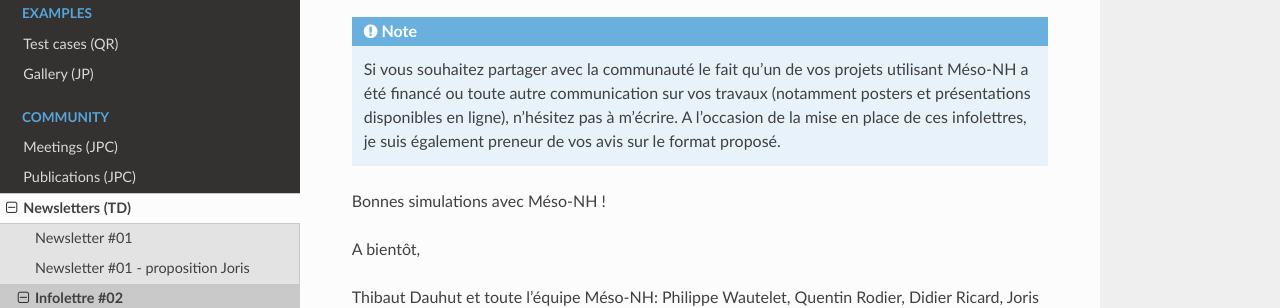
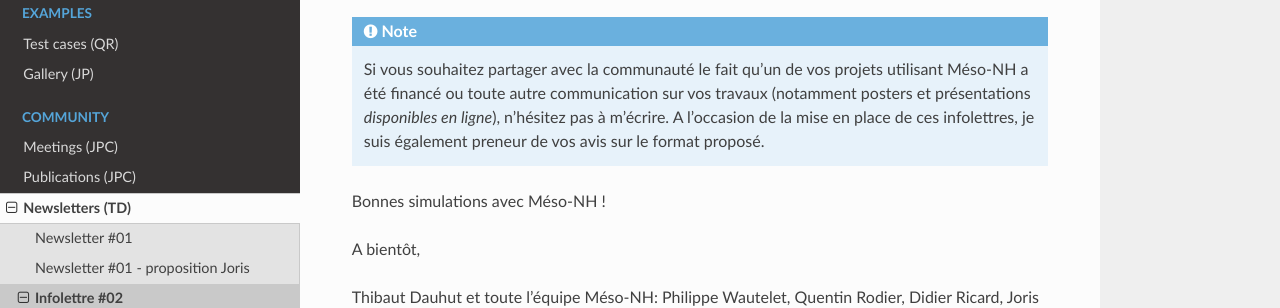
Before and after one commit to JorisPianezze/mesonh_beta_test_guide, a Sphinx documentation site: the page built from docs/source/community/newsletters/newsletter_02.rst, in a window 1280 px wide and 900 px high, scrolled down 4941 px. Shown: the part 378-686 px from the top of the window. Built offline with Sphinx 7.4.7 and the Read the Docs theme 2.0.0, drawn with Linux system fonts in a browser that asks for light colours.

```diff
--- a/docs/source/community/newsletters/newsletter_02.rst
+++ b/docs/source/community/newsletters/newsletter_02.rst
@@ -123,7 +123,7 @@ PhD theses
 
 .. note::
 
-   Si vous souhaitez partager avec la communauté le fait qu’un de vos projets utilisant Méso-NH a été financé ou toute autre communication sur vos travaux (notamment posters et présentations disponibles en ligne), n’hésitez pas à m’écrire. A l’occasion de la mise en place de ces infolettres, je suis également preneur de vos avis sur le format proposé.
+   Si vous souhaitez partager avec la communauté le fait qu’un de vos projets utilisant Méso-NH a été financé ou toute autre communication sur vos travaux (notamment posters et présentations *disponibles en ligne*), n’hésitez pas à m’écrire. A l’occasion de la mise en place de ces infolettres, je suis également preneur de vos avis sur le format proposé.
 
 Bonnes simulations avec Méso-NH !
 
```
